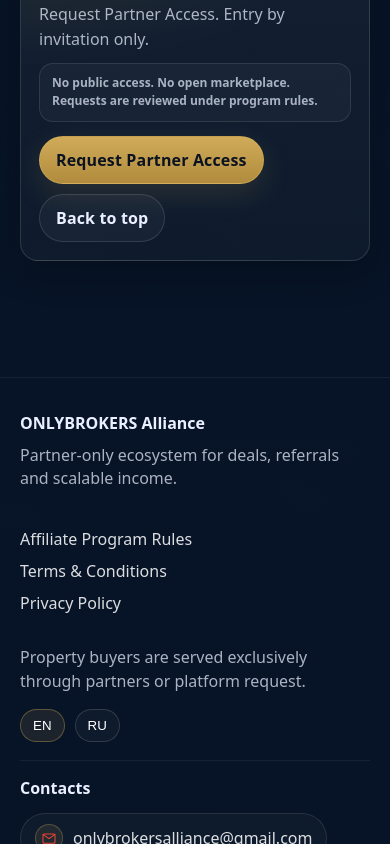
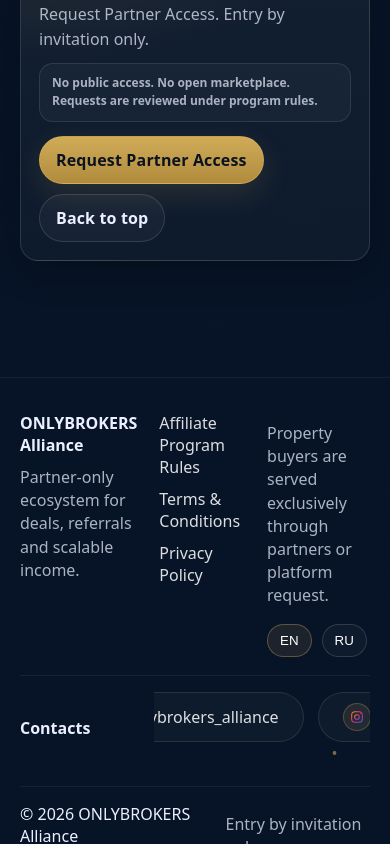
Before and after one commit to dreaaam777-max/onlybrokers-alliance, a React (Vite) app: page / in a window 390 px wide. Shown: the part 11156-12000 px from the top of the page. Built offline with nearby package versions, Linux system fonts and the light colour scheme.

Commit message:
Fix mobile header burger + join form telegram integration

```diff
--- a/src/components/layout/Footer/Footer.css
+++ b/src/components/layout/Footer/Footer.css
@@ -126,22 +126,17 @@
 
 /* RESPONSIVE */
 @media (max-width: 900px) {
-  .ftr__grid { grid-template-columns: 1fr; }
-
-  .ftr__contactsBar{
-    grid-template-columns: 1fr;
+  /* центрируем только список контактов */
+  .ftr__contactsRow{
+      width: 100%;
+    display: flex;
+    justify-content: center;
   }
 
-  .ftr__contactsRow{
-    flex-wrap: wrap;
-    overflow-x: visible;
-  }
-
-  .ftr__contactItem:not(:last-child)::after{
-    display: none;
-  }
-
-  .ftr__bottom{
-    flex-direction: column;
+  /* чтобы каждая кнопка была по центру и одинаково смотрелась */
+  .ftr__contactLink{
+    justify-content: center;
+    width: 100%;
+    max-width: 360px;
   }
 }
```
